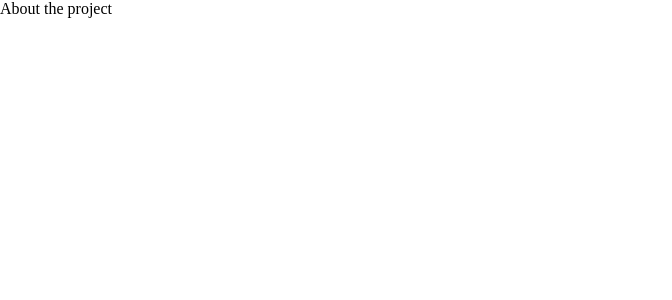
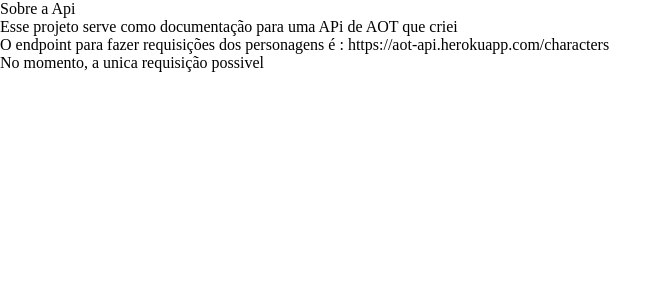
Before and after one commit to ClaudioDev233/AttackOnTitan, a React (Create React App) app: page /about in a window 1280 px wide. Shown: the top 300 px of the page, without its empty margins (0-672 px from the left). Built offline with nearby package versions, Linux system fonts and the light colour scheme.

Commit message:
added info

```diff
--- a/src/pages/about/index.js
+++ b/src/pages/about/index.js
@@ -1,3 +1,14 @@
 export default function About() {
-  return <div>About the project</div>;
+  return (
+    <>
+      <div>Sobre a Api</div>
+      <p>Esse projeto serve como documentação para uma APi de AOT que criei</p>
+      <p>
+        O endpoint para fazer requisições dos personagens é :
+        https://aot-api.herokuapp.com/characters
+      </p>
+
+      <p>No momento, a unica requisição possivel </p>
+    </>
+  );
 }
```
